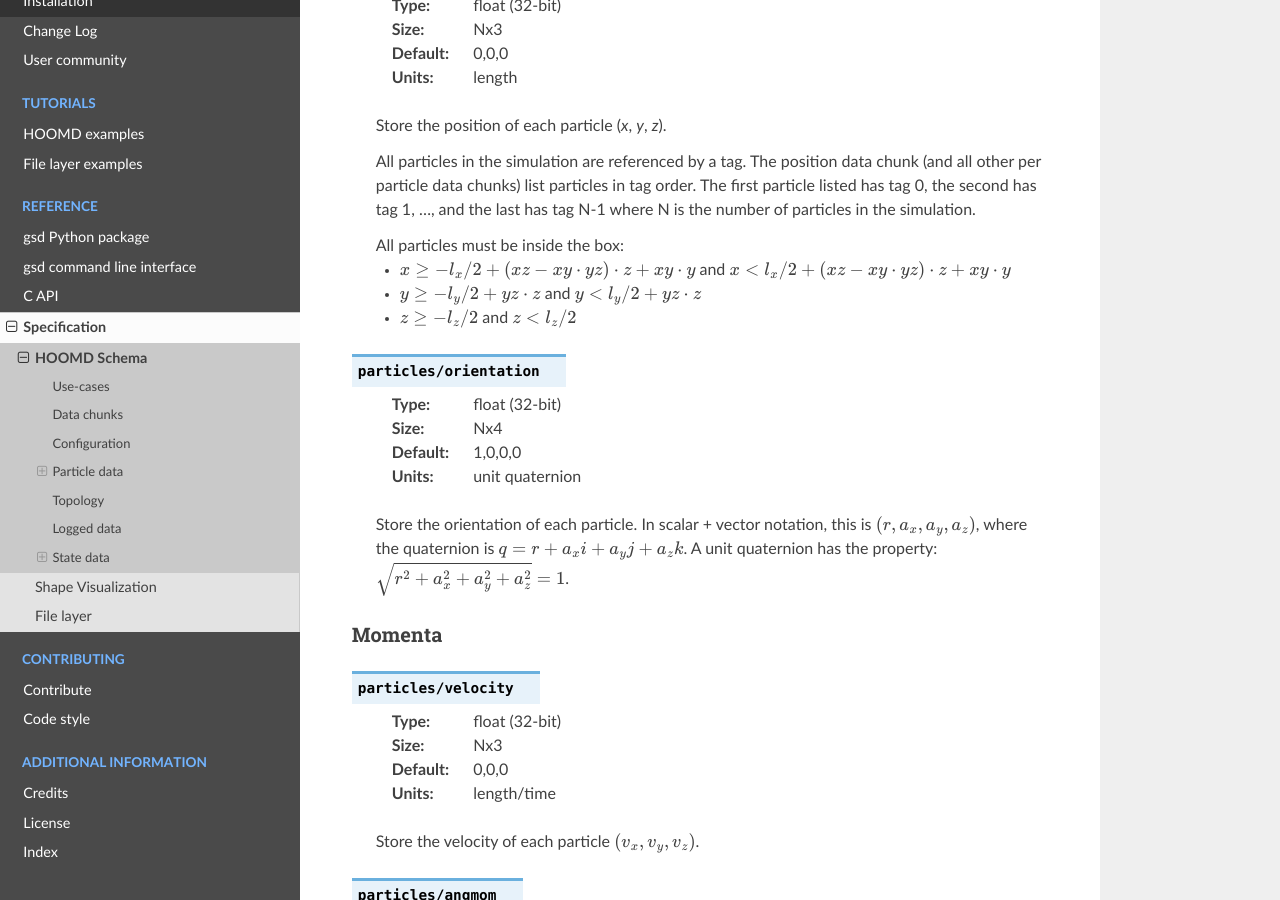
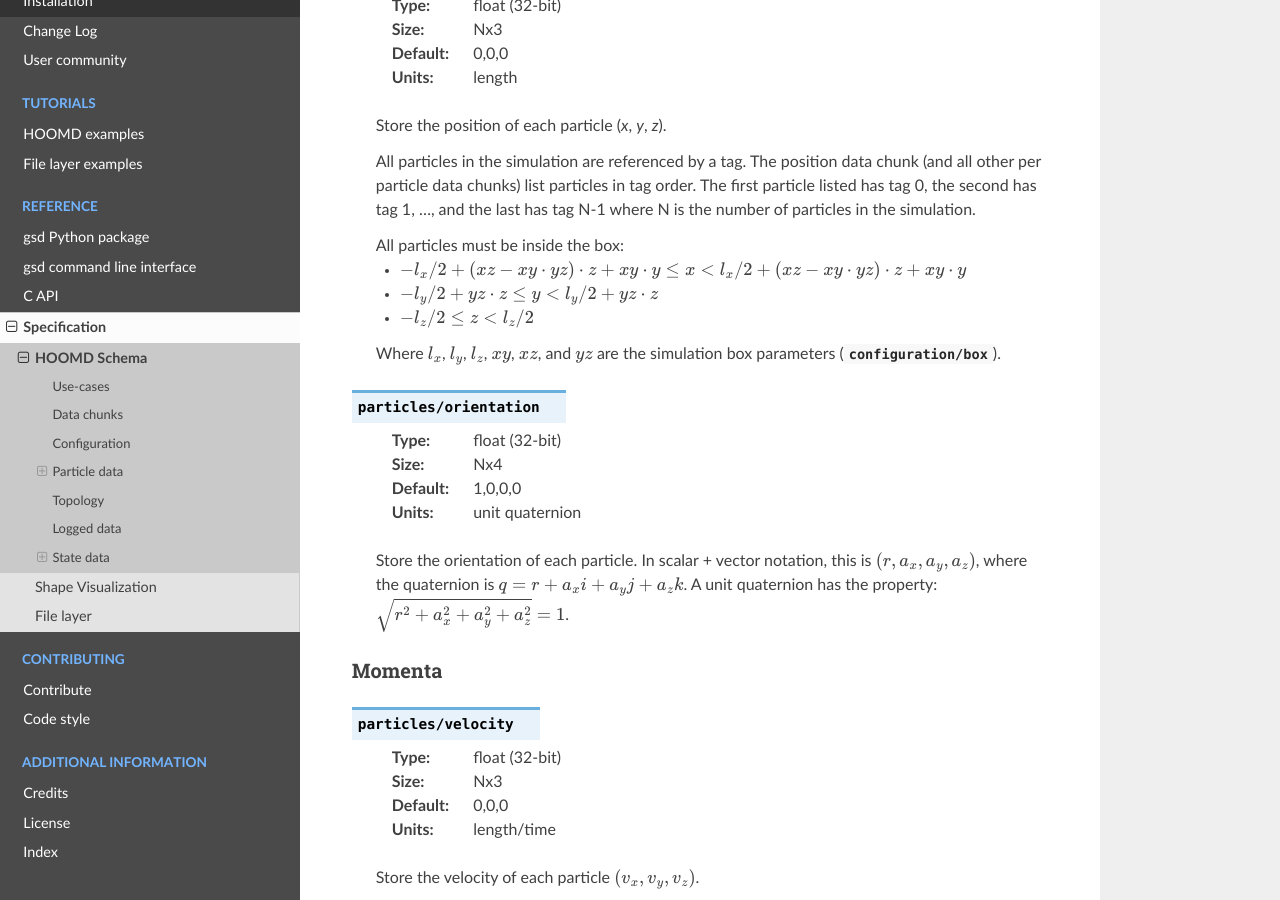
Before and after one commit to glotzerlab/gsd, a Sphinx documentation site: the page built from doc/schema-hoomd.rst, in a window 1280 px wide and 900 px high, scrolled down 5961 px. Built offline with Sphinx 7.4.7 and the Read the Docs theme 2.0.0, drawn with Linux system fonts in a browser that asks for light colours.

Commit message:
Address review comments.

```diff
--- a/doc/schema-hoomd.rst
+++ b/doc/schema-hoomd.rst
@@ -274,10 +274,12 @@ Properties
 
     All particles must be inside the box:
 
-    * :math:`x \ge -l_x/2 + (xz-xy \cdot yz) \cdot z + xy  \cdot  y` and :math:`x < l_x/2 + (xz-xy \cdot yz) \cdot z + xy  \cdot  y`
-    * :math:`y \ge -l_y/2 + yz  \cdot  z` and :math:`y < l_y/2 + yz \cdot z`
-    * :math:`z \ge -l_z/2` and :math:`z < l_z/2`
+    * :math:`-l_x/2 + (xz-xy \cdot yz) \cdot z + xy \cdot y \le x < l_x/2 + (xz-xy \cdot yz) \cdot z + xy \cdot  y`
+    * :math:`-l_y/2 + yz \cdot z \le y < l_y/2 + yz \cdot z`
+    * :math:`-l_z/2 \le z < l_z/2`
 
+    Where :math:`l_x`, :math:`l_y`, :math:`l_z`, :math:`xy`, :math:`xz`, and :math:`yz` are the
+    simulation box parameters (:chunk:`configuration/box`).
 
 .. chunk:: particles/orientation
 
```
Also changed, not shown: doc/hoomd-examples.rst (+4 -4 lines).
